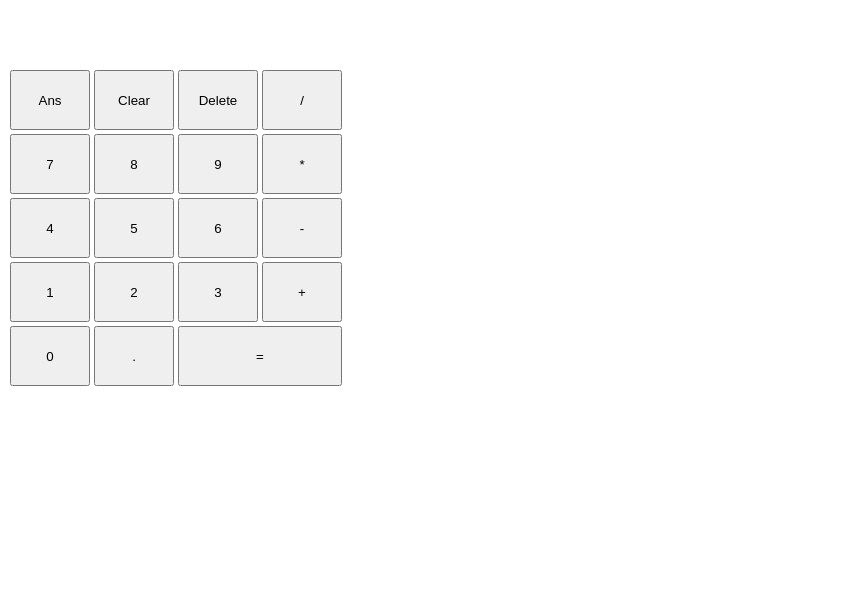
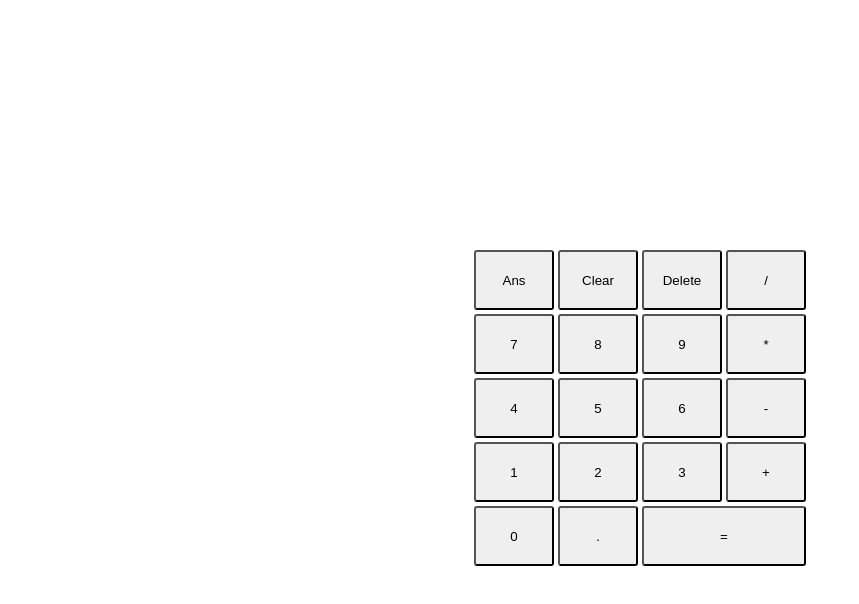
Before and after one commit to DylanM3/odin-calculator, a plain HTML site: page index.html in a window 1280 px wide. Shown: the whole page, without its empty margins (0-859 px from the left). Drawn offline with Linux system fonts and the light colour scheme.

Commit message:
REFACTOR: adjusted row numbers

```diff
--- a/index.html
+++ b/index.html
@@ -7,36 +7,36 @@
     <link rel="stylesheet" href="styles.css">
 </head>
 <body>
-    <div id="screen-container">
-        <output id="screen"></output>
-    </div>
-    <div id="btn-container">
-        <div id="num-btn-container">
-            <div class="row" id="row-0">
+    <div id="calc-container">
+        <div id="btn-container">
+            <div class="row" id="row-1">
+                <output id="screen"></output>
+            </div>
+            <div class="row" id="row-2">
                 <button id="ansBtn"> Ans </button>
                 <button id="clearBtn"> Clear </button>
                 <button id="delBtn"> Delete </button>
                 <button class="operator"> / </button>
             </div>
-            <div class="row" id="row-1">
+            <div class="row" id="row-3">
                 <button class="digit"> 7 </button>
                 <button class="digit"> 8 </button>
                 <button class="digit"> 9 </button>
                 <button class="operator"> * </button>
             </div>
-            <div class="row" id="row-2">
+            <div class="row" id="row-4">
                 <button class="digit"> 4 </button>
                 <button class="digit"> 5 </button>
                 <button class="digit"> 6 </button>
                 <button class="operator"> - </button>
             </div>
-            <div class="row" id="row-3">
+            <div class="row" id="row-5">
                 <button class="digit"> 1 </button>
                 <button class="digit"> 2 </button>
                 <button class="digit"> 3 </button>
                 <button class="operator"> + </button>
             </div>
-            <div class="row" id="row4">
+            <div class="row" id="row6">
                 <button class="digit"> 0 </button>
                 <button class="digit"> . </button>
                 <button id="equalsBtn"> = </button>
--- a/styles.css
+++ b/styles.css
@@ -1,8 +1,15 @@
+#calc-container {
+    display: flex;
+    justify-content: center;
+    align-items: center;
+    height: 100vh;
+}
+
 .row {
     display: flex;
 }
 
-#screen-container {
+#row--1 {
     display: flex;
     align-items: center;
     min-height: 60px;
@@ -14,6 +21,7 @@ button {
     width: 80px;
     height: 60px;
     margin: 2px;
+    border-radius: 3px;
 }
 
 #equalsBtn {
```
